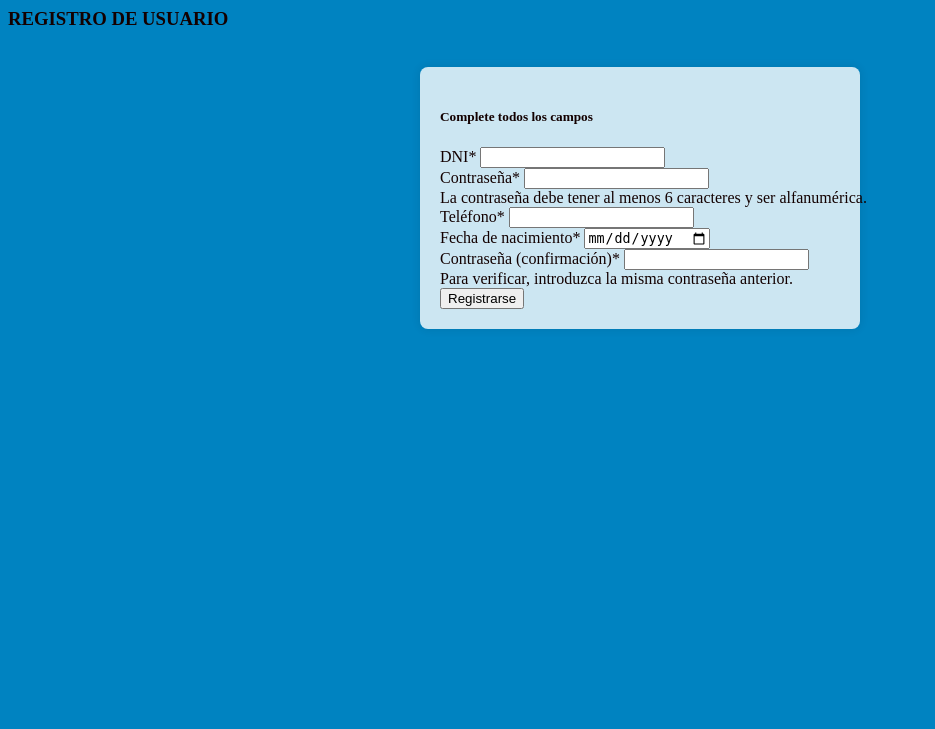
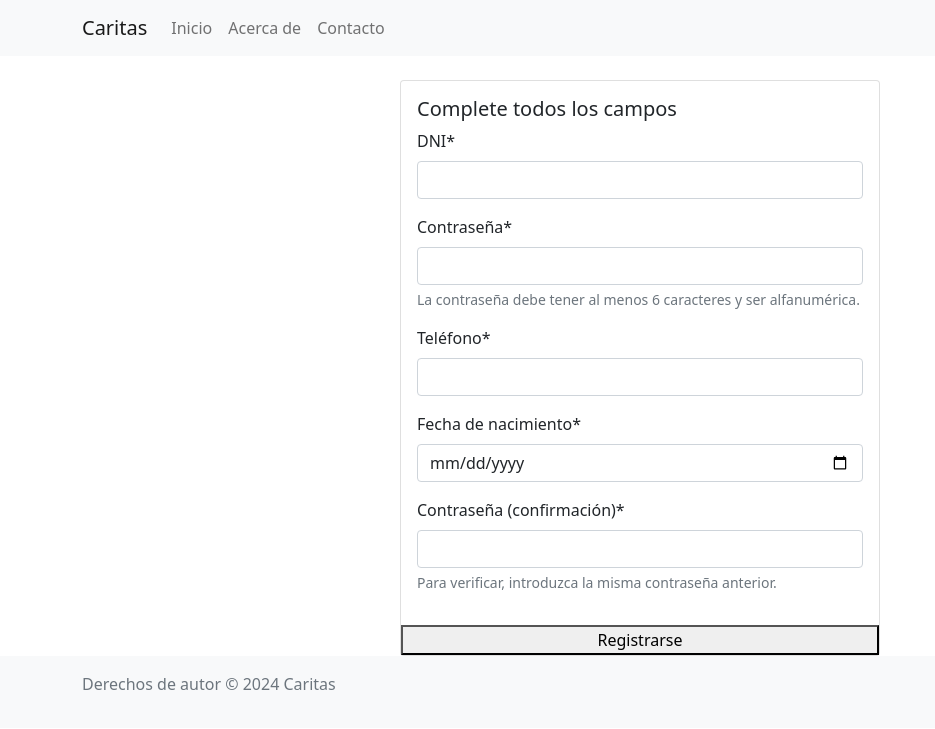
Before and after one commit to anaalazaro/Caritas, a Django app: page /register/ in a window 1280 px wide. Shown: the top 729 px of the page, without its empty margins (0-935 px from the left). Run offline with Django 5.2, Linux system fonts and the light colour scheme; some libraries are stand-ins or nearby versions.

Commit message:
Modifico mi registro de usuario intercambiador asi queda como el de ayudante  y modifico la url de inicio que no sea el inicio del servidor sino que /inicio/, y lo agrego al boton de registrar intercambiador al boton de Inicio

```diff
--- a/Caritas/urls.py
+++ b/Caritas/urls.py
@@ -28,7 +28,7 @@ from verPerfilPropio import views as perfil_views
 
 urlpatterns = [
     path('admin/', admin.site.urls),
-    path('', viewsInicio.hello),
+    path('Inicio/', viewsInicio.hello, name='inicio'),
     path('register/', views.registro, name='register'),
     path('cargarArticulo/', agregar_articulo, name='cargar_articulo'),
     path('articulos_pendientes/', mostrar_articulos_pendientes, name='mostrar_articulos_pendientes'),
--- /dev/null
+++ b/app/templates/base.html
@@ -0,0 +1,53 @@
+<!DOCTYPE html>
+<html lang="es">
+<head>
+    <meta charset="UTF-8">
+    <meta name="viewport" content="width=device-width, initial-scale=1.0">
+    <title>{% block title %}Caritas{% endblock %}</title>
+    <!-- Enlace a los archivos CSS de Bootstrap 5 -->
+    <link href="https://cdn.jsdelivr.net/npm/bootstrap@5.1.3/dist/css/bootstrap.min.css" rel="stylesheet">
+    {% block styles %}{% endblock %}
+</head>
+<body>
+    <header>
+        <!-- Barra de navegación de Bootstrap 5 -->
+        <nav class="navbar navbar-expand-lg navbar-light bg-light">
+            <div class="container">
+                <a class="navbar-brand" href="#">Caritas</a>
+                <button class="navbar-toggler" type="button" data-bs-toggle="collapse" data-bs-target="#navbarNav" aria-controls="navbarNav" aria-expanded="false" aria-label="Toggle navigation">
+                    <span class="navbar-toggler-icon"></span>
+                </button>
+                <div class="collapse navbar-collapse" id="navbarNav">
+                    <ul class="navbar-nav">
+                        <li class="nav-item">
+                            <a class="nav-link" href={% url 'inicio' %}>Inicio</a>
+                        </li>
+                        <li class="nav-item">
+                            <a class="nav-link" href="#">Acerca de</a>
+                        </li>
+                        <li class="nav-item">
+                            <a class="nav-link" href="#">Contacto</a>
+                        </li>
+                    </ul>
+                </div>
+            </div>
+        </nav>
+    </header>
+
+    <main class="container mt-4">
+        <!-- Este bloque será reemplazado por el contenido específico de cada página -->
+        {% block content %}{% endblock %}
+    </main>
+
+    <footer class="footer mt-auto py-3 bg-light">
+        <div class="container">
+            <!-- Pie de página -->
+            <p class="text-muted">Derechos de autor © 2024 Caritas</p>
+        </div>
+    </footer>
+
+    <!-- Enlace a los archivos JavaScript de Bootstrap 5 (al final del cuerpo) -->
+    <script src="https://cdn.jsdelivr.net/npm/bootstrap@5.1.3/dist/js/bootstrap.bundle.min.js"></script>
+    {% block scripts %}{% endblock %}
+</body>
+</html>
--- a/app/templates/registro/registroUsuario.html
+++ b/app/templates/registro/registroUsuario.html
@@ -1,26 +1,33 @@
+
+{% extends 'base.html' %}
+
 {% block content %}
-<!-- Mueve el bloque de carga de las etiquetas crispy_forms_tags fuera del bloque -->
+
 {% load crispy_forms_tags %}
-{% load static %} <!-- Asegúrate de cargar las etiquetas estáticas -->
-
-
-<h3>REGISTRO DE USUARIO</h3>
-<br>
-
-<!-- Agrega la línea para incluir el archivo CSS -->
-<!-- <link rel="stylesheet" type="text/css" href="/Caritas/app/static/styles.css"> -->
-<link rel="stylesheet" type="text/css" href="{% static 'styles.css' %}">
-
-
-<form id="register-form" action="" method="post" class="custom-form">
+<form  action="" method="POST">
     {% csrf_token %}
     <div class="card mx-auto" style="width: 30rem;">
         <div class="card-body">
             <h5 class="card-title">Complete todos los campos</h5>
-            {{ form | crispy }}
-            <button class="btn btn-sm btn-primary float-end" type="submit">Registrarse</button>
+            {{ form|crispy }}
+
         </div>
+        <button  type="submit">
+            Registrarse
+        </button>
     </div>
+    <!-- {% if form.errors %}
+    <div class="error-message">
+        <p>Error:</p>
+        <ul>
+            {% for field in form %}
+                {% for error in field.errors %}
+                    <li>{{ error }}</li>
+                {% endfor %}
+            {% endfor %}
+        </ul>
+    </div>
+    {% endif %} -->
 </form>
 
 {% endblock %}
```
